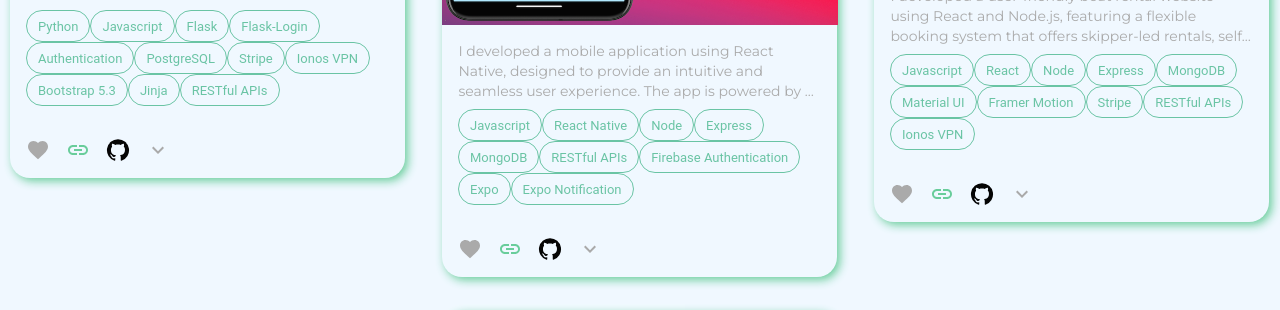
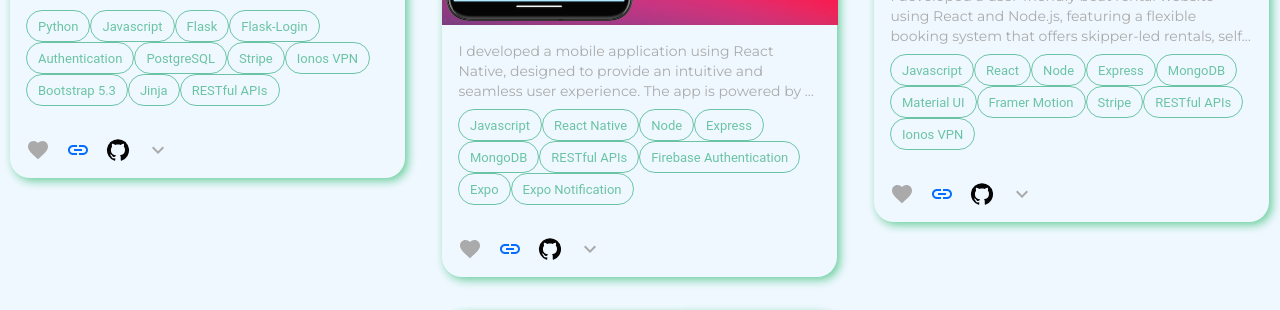
Before and after one commit to DamianMan/portfolio, a React (Vite) app: page / in a window 1280 px wide. Shown: the part 2900-3210 px from the top of the page. Built offline with nearby package versions, Linux system fonts and the light colour scheme.

Commit message:
Updated styles

```diff
--- a/src/App.jsx
+++ b/src/App.jsx
@@ -5,7 +5,7 @@ import { ThemeProvider, createTheme } from "@mui/material/styles";
 import CircularProgress from "@mui/material/CircularProgress";
 import meOpacity from "./assets/meOpacity.jpg";
 import ResponsiveAppBar from "./components/ResponsiveAppBar";
-import { grey } from "@mui/material/colors";
+import { grey, blue } from "@mui/material/colors";
 import { useState, useEffect } from "react";
 import HomePageBox from "./components/HomePageBox";
 import HomePageBtn from "./components/HomePageBtn";
@@ -22,6 +22,9 @@ const theme = createTheme({
   palette: {
     primary: {
       main: "rgb(102, 204, 153)", // Default blue
+    },
+    link: {
+      main: `#006BFF`,
     },
   },
 });
--- a/src/components/ProjectItem.jsx
+++ b/src/components/ProjectItem.jsx
@@ -109,7 +109,7 @@ function ProjectItem({ item }) {
             />
           </IconButton>
           <IconButton href={item.website}>
-            <InsertLinkIcon color="primary" />
+            <InsertLinkIcon color="link" />
           </IconButton>
           <IconButton href={item.github}>
             <GitHubIcon sx={{ color: "black" }} />
```
